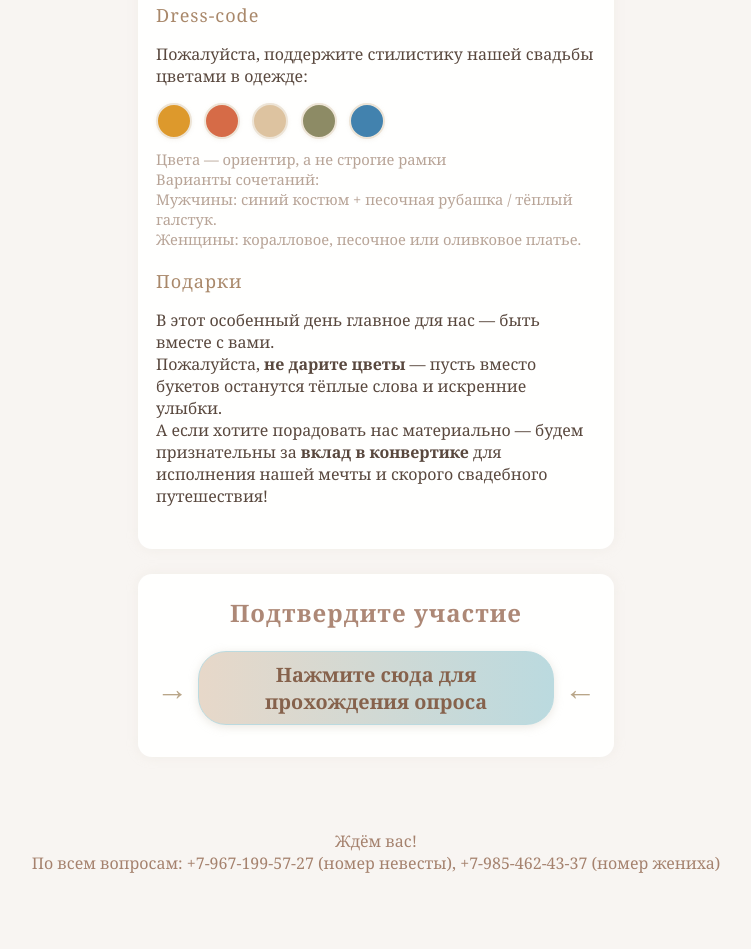
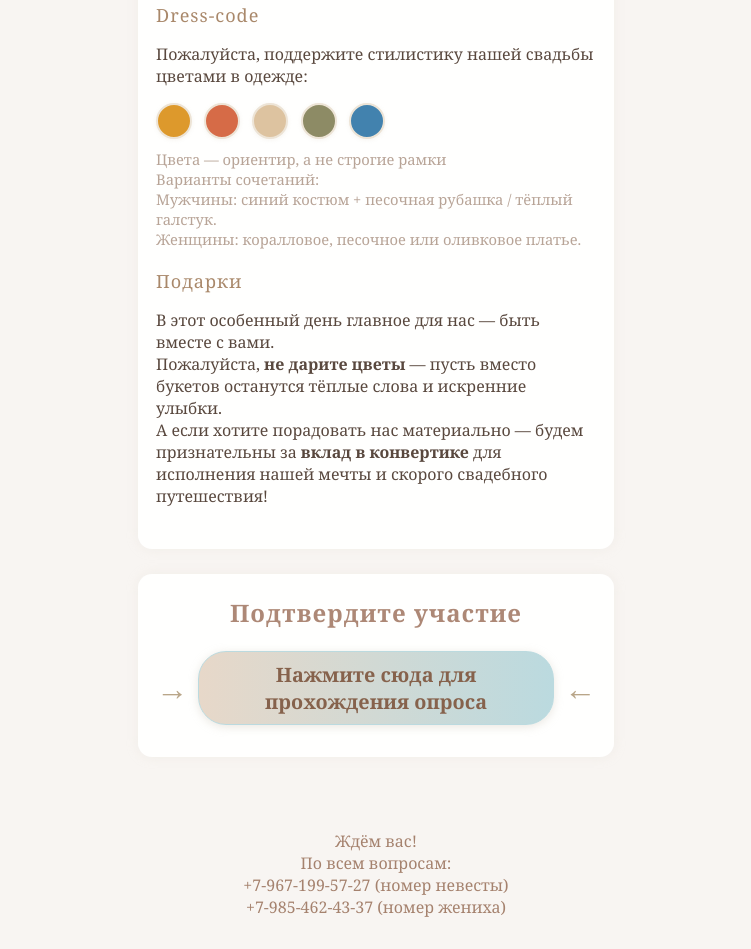
Before and after one commit to AERomanova/wedding-invite, a plain HTML site: page index.html in a window 1280 px wide. Shown: the part 1546-2495 px from the top of the page, without its empty margins (264-1015 px from the left). Before the commit the page ends 2451 px from the top, so only its background shows below. Drawn offline with Linux system fonts and the light colour scheme.

Commit message:
перенос номеров контактов

```diff
--- a/index.html
+++ b/index.html
@@ -73,7 +73,7 @@
 </section>
 
 <footer>
-    <p>Ждём вас!<br>По всем вопросам: +7-967-199-57-27 (номер невесты), +7-985-462-43-37 (номер жениха) </p>
+    <p>Ждём вас!<br>По всем вопросам:<br> +7-967-199-57-27 (номер невесты)<br> +7-985-462-43-37 (номер жениха) </p>
 </footer>
 </body>
 </html>
```
